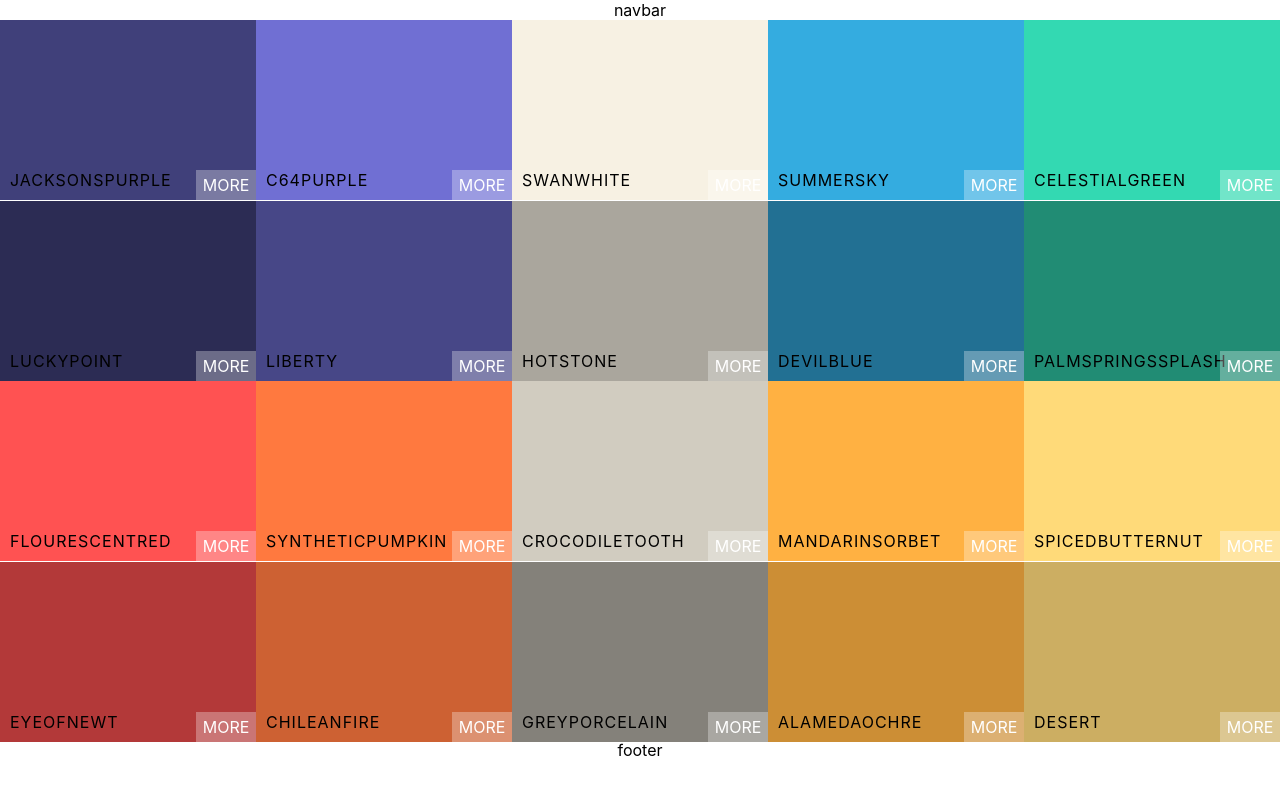
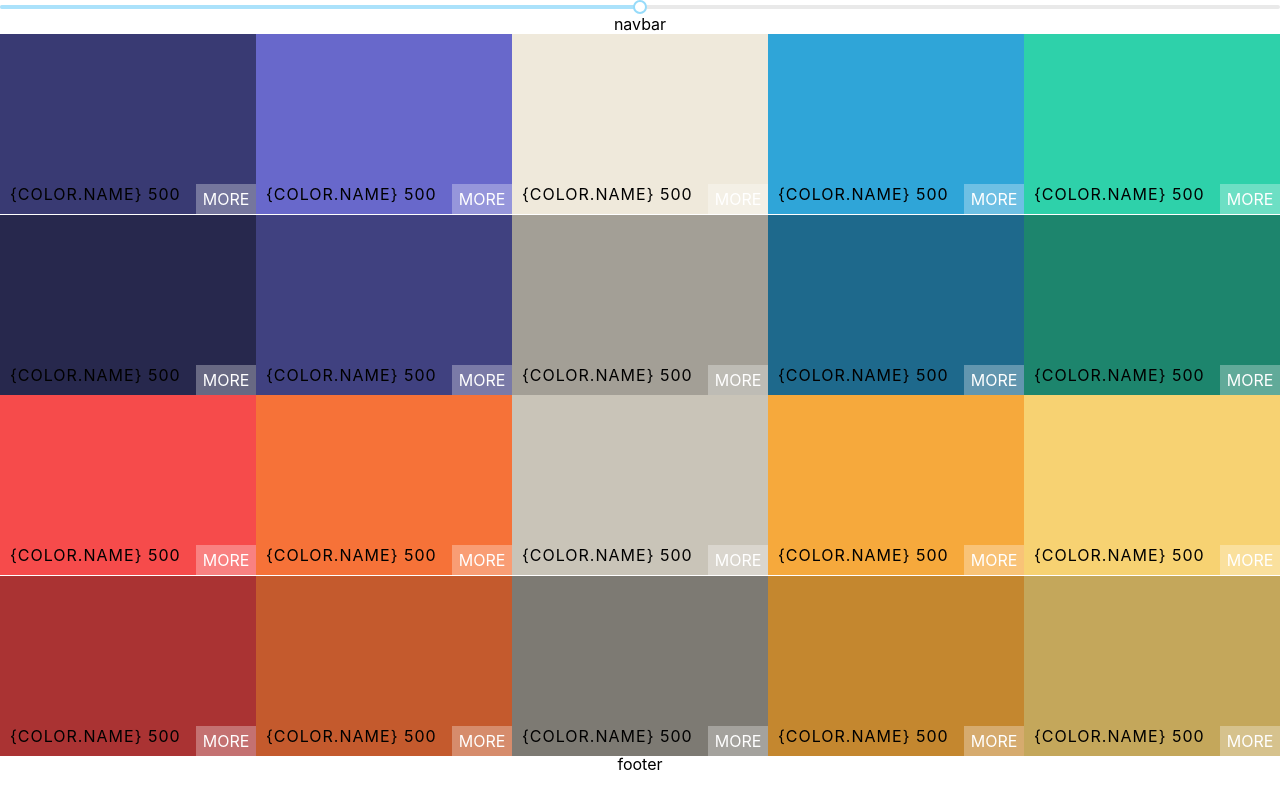
Before and after one commit to lokeam/colorPalette, a React (Create React App) app: page / in a window 1280 px wide. Built offline with nearby package versions, Linux system fonts and the light colour scheme.

Commit message:
feat: add proof of concept unstyled slider for changing colors

```diff
--- a/package.json
+++ b/package.json
@@ -8,6 +8,7 @@
     "@testing-library/user-event": "^7.1.2",
     "chroma-js": "^2.1.0",
     "node-sass": "^4.13.0",
+    "rc-slider": "^9.1.0",
     "react": "^16.12.0",
     "react-copy-to-clipboard": "^5.0.2",
     "react-dom": "^16.12.0",
--- a/src/App.jsx
+++ b/src/App.jsx
@@ -11,7 +11,7 @@
   console.log(generatePalette(baseColors[4]));
   return (
     <div className="App">
-      <Palette {...baseColors[6]}/>
+      <Palette palette={generatePalette(baseColors[6])}/>
     </div>
   );
 }
--- a/src/Palette.jsx
+++ b/src/Palette.jsx
@@ -1,15 +1,37 @@
 import React, { Component } from 'react';
 import ColorBox from './components/ColorBox/ColorBox.component';
+import Slider from 'rc-slider';
+import 'rc-slider/assets/index.css'
 import './Palette.styles.scss';
 
 
 class Palette extends Component {
+  constructor(props) {
+    super(props);
+
+    this.state = { level: 500 };
+    this.changeLevel = this.changeLevel.bind(this);
+  }
+
+  changeLevel(level) {
+    //console.log(level);
+    this.setState({ level });
+  }
+
   render() {
-    const ColorBoxes = this.props.colors.map( color => (
-      <ColorBox background={color.color} name={color.name}/>
+    const { colors } = this.props.palette;
+    const { level } = this.state;
+    const ColorBoxes = colors[level].map( color => (
+      <ColorBox background={color.hex} name={color.name}/>
     ));
     return(
        <div className="palette">
+         <Slider defaultValue={level}
+                 min={100}
+                 max={900}
+                 step={100 }
+                 onAfterChange={this.changeLevel}
+          />
          <div className="palette__navbar">navbar</div>
          <div className="palette__colors">
            { ColorBoxes }
```
Also changed, not shown: 1 other file (tests, documents, lock files or other folders).
